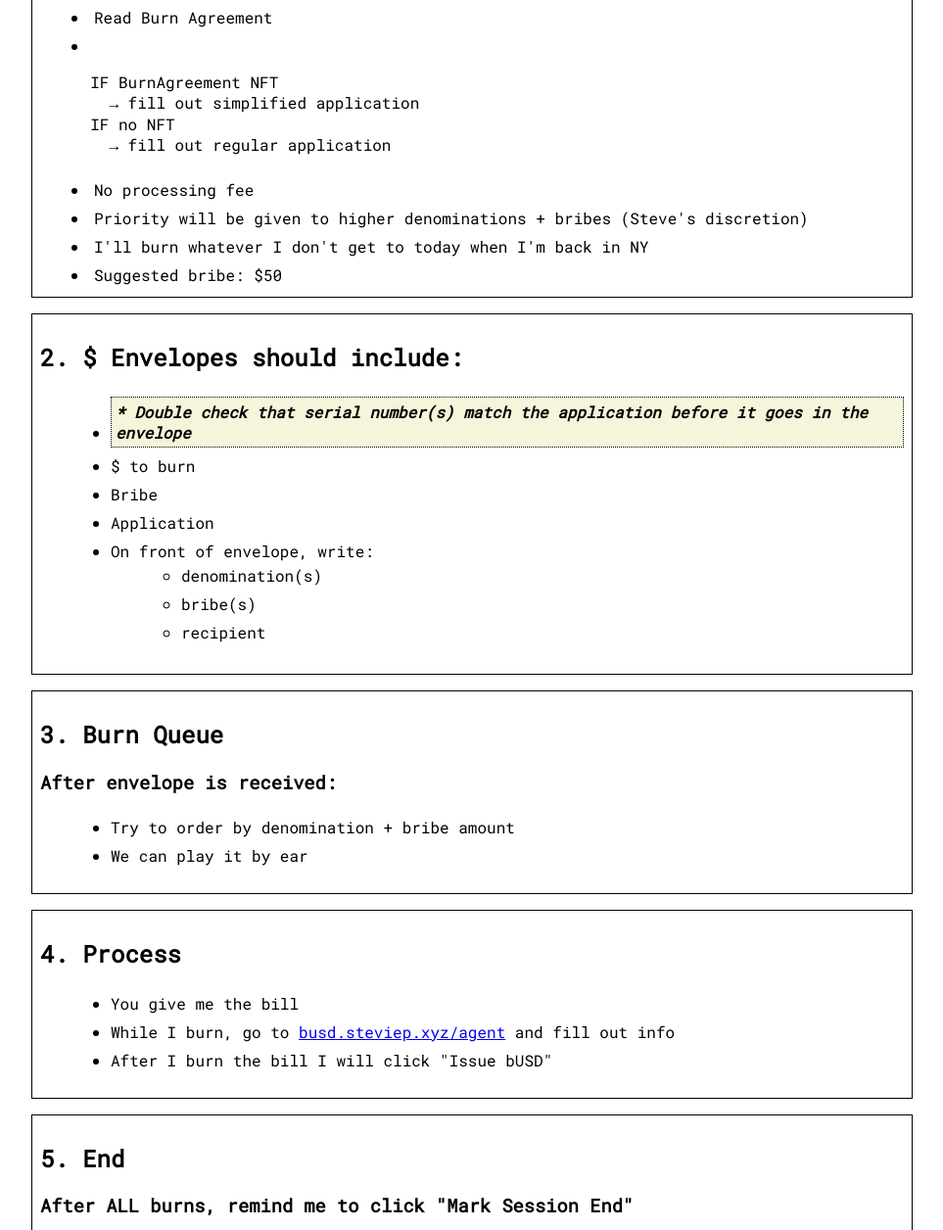
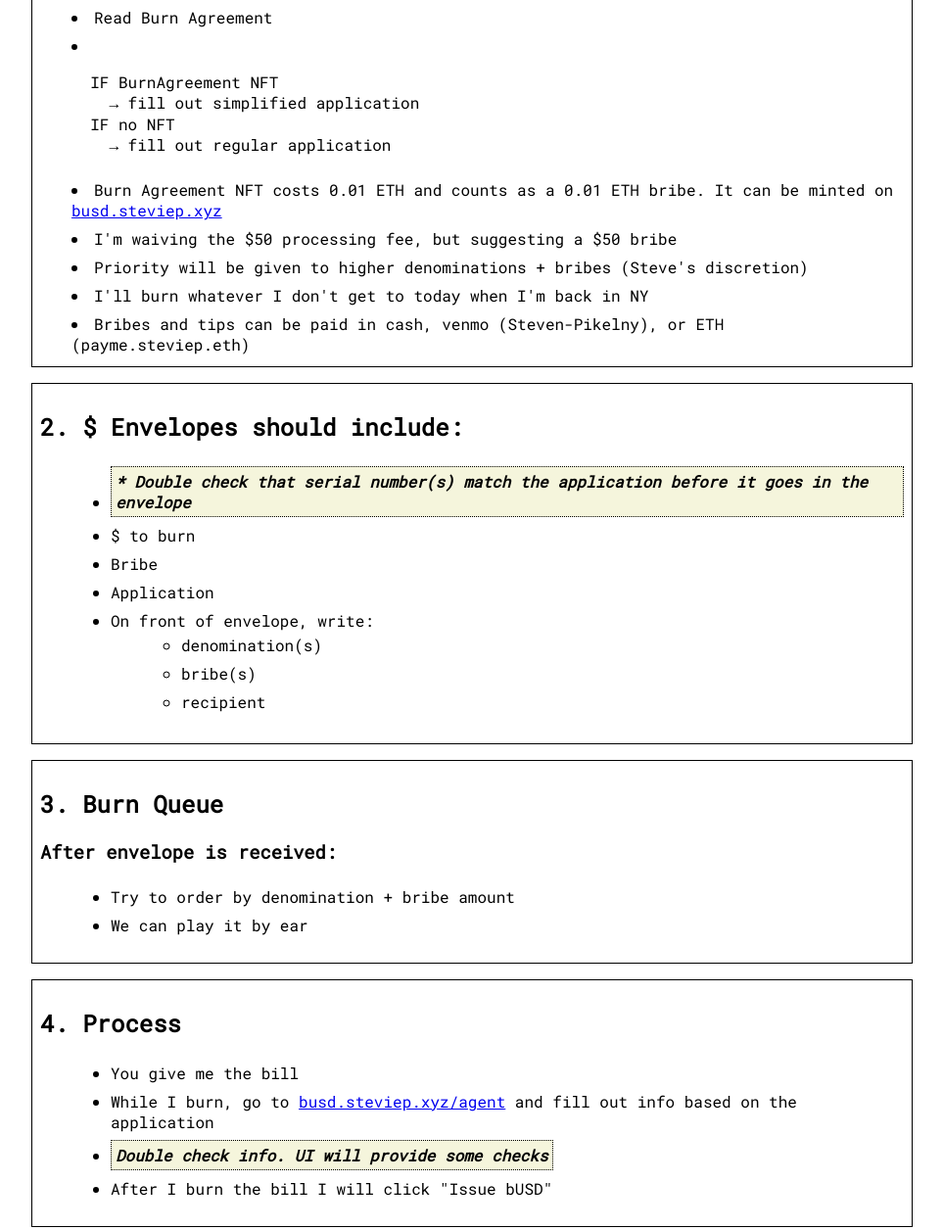
Before and after one commit to scyclow/busd, a website: page docs/assistance.html in a window 1280 px wide. Shown: the part 355-1611 px from the top of the page at 98% size, without its empty margins (158-1121 px from the left). Drawn offline with Linux system fonts and the light colour scheme.

Commit message:
more stuff

```diff
--- a/docs/assistance.html
+++ b/docs/assistance.html
@@ -76,10 +76,11 @@ main {
   IF no NFT
     → fill out regular application</pre>
         </li>
-        <li>No processing fee</li>
+        <li>Burn Agreement NFT costs 0.01 ETH and counts as a 0.01 ETH bribe. It can be minted on <a href="https://busd.steviep.xyz/" target="_blank">busd.steviep.xyz</a></li>
+        <li>I'm waiving the $50 processing fee, but suggesting a $50 bribe</li>
         <li>Priority will be given to higher denominations + bribes (Steve's discretion)</li>
         <li>I'll burn whatever I don't get to today when I'm back in NY</li>
-        <li>Suggested bribe: $50</li>
+        <li>Bribes and tips can be paid in cash, venmo (Steven-Pikelny), or ETH (payme.steviep.eth)</li>
 
 
     </section>
@@ -120,7 +121,8 @@ main {
       <h2>4. Process</h2>
       <ul>
         <li>You give me the bill</li>
-        <li>While I burn, go to <a href="https://busd.steviep.xyz/agent" target="_blank">busd.steviep.xyz/agent</a> and fill out info</li>
+        <li>While I burn, go to <a href="https://busd.steviep.xyz/agent" target="_blank">busd.steviep.xyz/agent</a> and fill out info based on the application</li>
+        <li><strong><em>Double check info. UI will provide some checks</em></strong></li>
         <li>After I burn the bill I will click "Issue bUSD"</li>
       </ul>
     </section>
```
